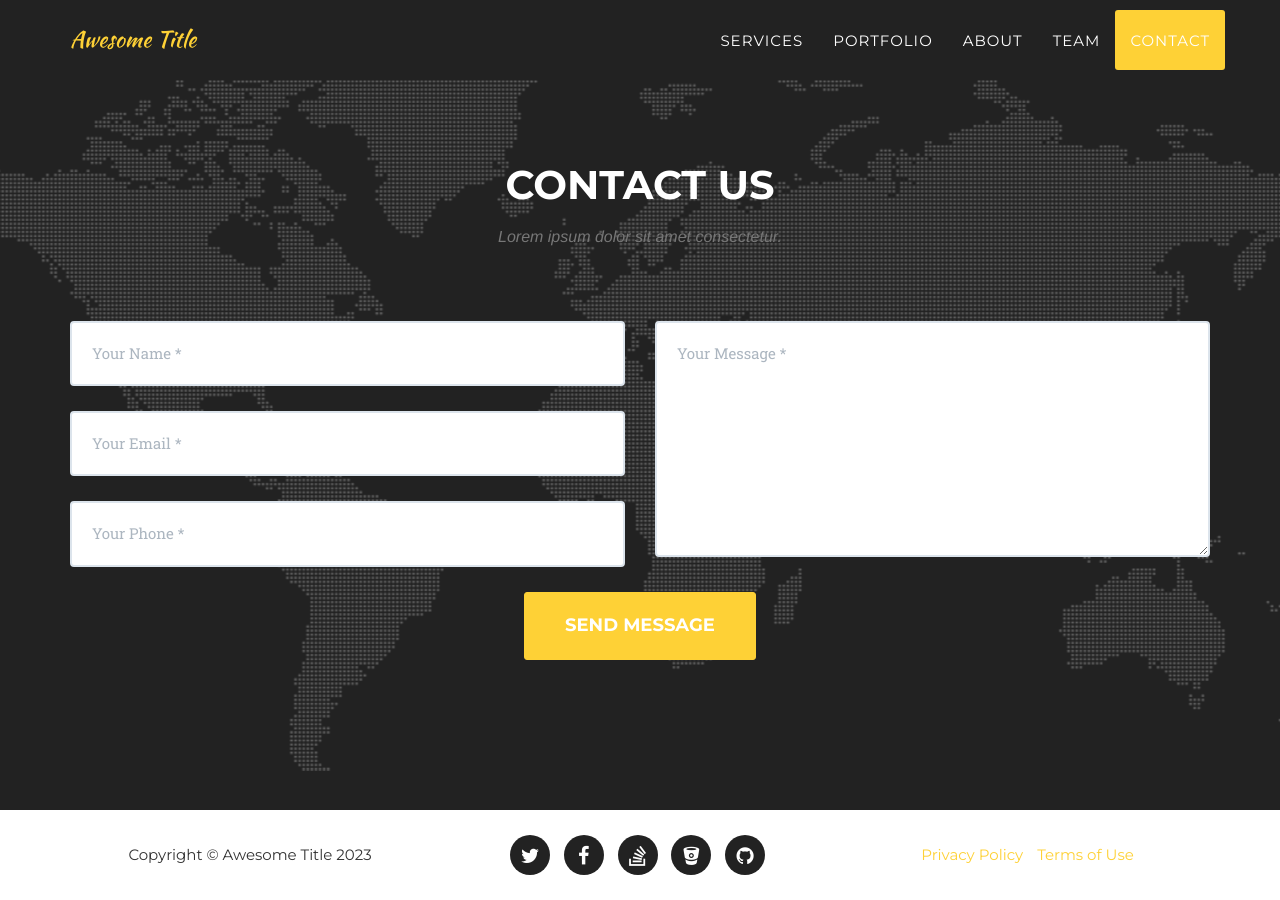
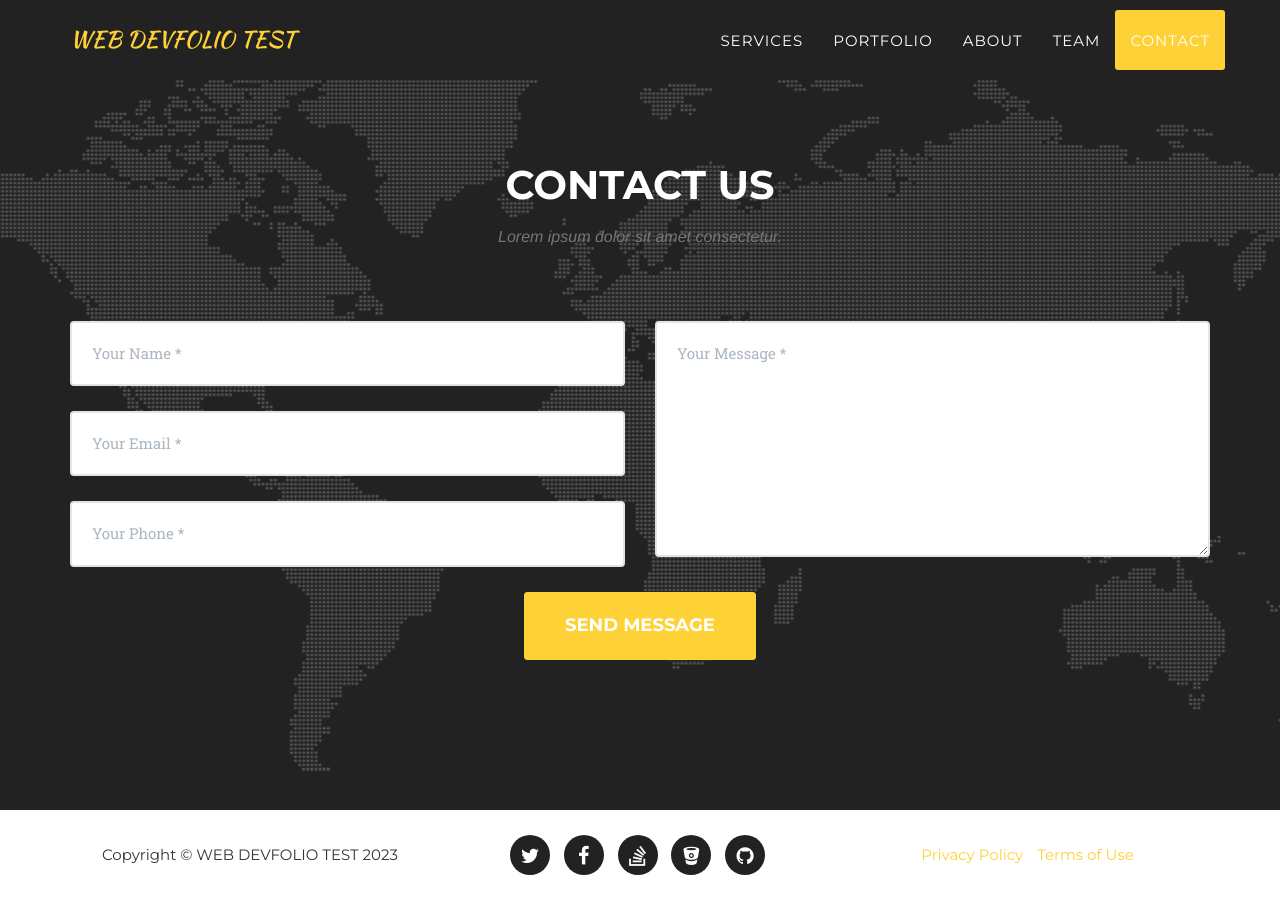
Before and after one commit to yeondelight/yeondelight.github.io, a Jekyll site: the page built from index.html, in a window 1280 px wide and 900 px high, scrolled down 5636 px. Built offline with Jekyll 4.4.1, drawn with Linux system fonts in a browser that asks for light colours; some web fonts are replaced.

Commit message:
TEST COMMIT : edit url

```diff
--- a/_config.yml
+++ b/_config.yml
@@ -1,9 +1,9 @@
-url: https://y7kim.github.io
+url: https://yeondelight.github.io
 baseurl: /agency-jekyll-theme/
 
 # Site settings
-title: Awesome Title
-email: your-email@domain.com
+title: WEB DEVFOLIO TEST
+email: hihi5v@naver.com
 description: "Write an awesome description for your new site here. You can edit this line in _config.yml. It will appear in your document head meta (for Google search results) and in your feed.xml site description."
 
 
```
